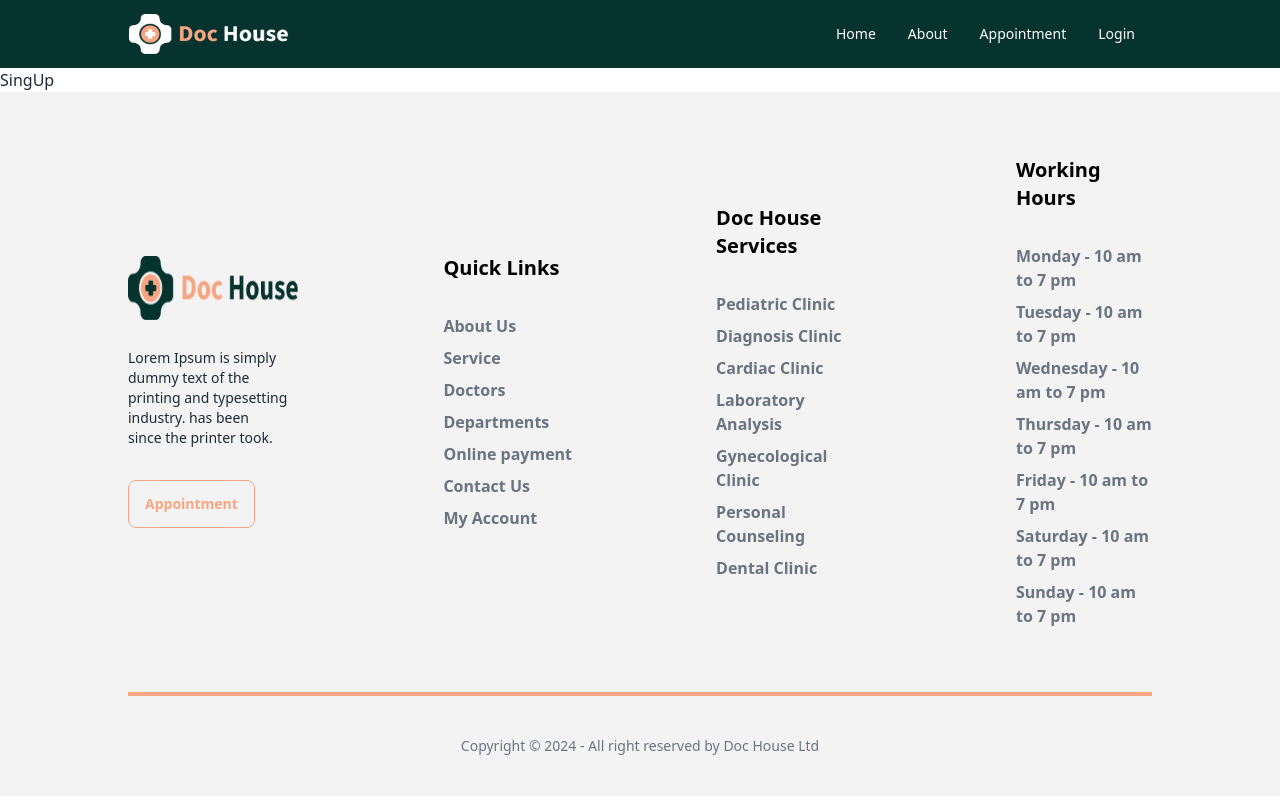
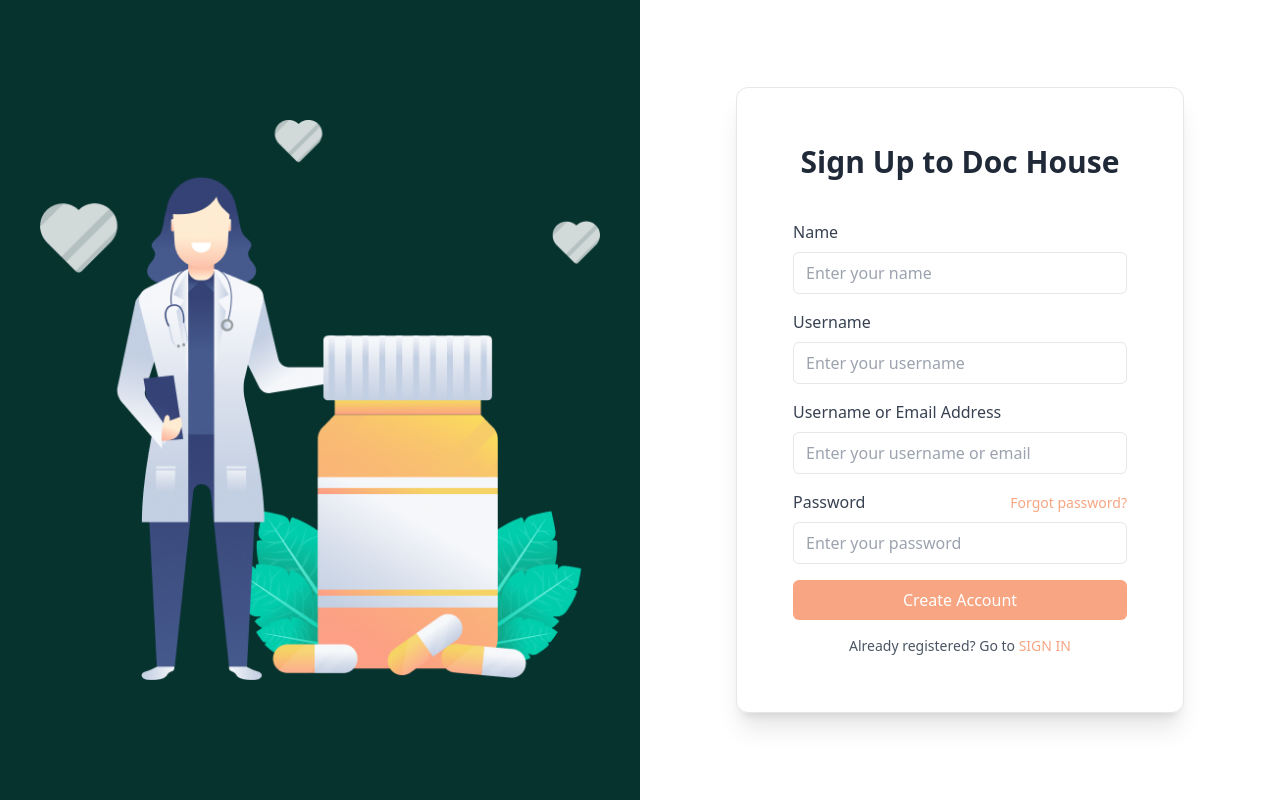
Before and after one commit to MASUMHD/Doctor_Appointment, a React (Vite) app: page /singUp in a window 1280 px wide. Built offline with nearby package versions, Linux system fonts and the light colour scheme.

Commit message:
add a sing in and sing up page and from creat

```diff
--- a/src/Component/Main.jsx
+++ b/src/Component/Main.jsx
@@ -1,13 +1,16 @@
-import { Outlet } from "react-router-dom";
+import { Outlet, useLocation } from "react-router-dom";
 import NavBar from "./SharePage/NavBar";
 import Footer from "./SharePage/Footer";
 
 const Main = () => {
+    const location = useLocation();
+    const noHeaderFooter = location.pathname.includes('/login') || location.pathname.includes('/singUp')
+
     return (
         <div>
-            <NavBar />
+            {!noHeaderFooter && <NavBar/>}
             <Outlet />
-            <Footer/>
+            {!noHeaderFooter && <Footer/>}
         </div>
     );
 };
--- a/src/Component/Pages/SingIn & Singup/SingIn.jsx
+++ b/src/Component/Pages/SingIn & Singup/SingIn.jsx
@@ -1,12 +1,90 @@
 import { Link } from "react-router-dom";
+import BackgroundImg from "../../../../public/image/Frame.png";
 
-const SingIn = () => {
-    return (
-        <div>
-            <h1>SingIn</h1>
-            <Link to="/singUp">SingUp</Link>
+const SignIn = () => {
+    const error = '';
+
+  return (
+    <div className="min-h-screen flex flex-col lg:flex-row ">
+      {/* Left Side with Image and Background */}
+      <div className="w-full lg:w-1/2 bg-[#07332F] flex justify-center items-center  relative">
+        <div className="">
+          <img
+            src={BackgroundImg}
+            alt="Background"
+            className=" object-cover w-full h-1/2 p-10"
+          />
         </div>
-    );
+      </div>
+
+      {/* Right Side with Form */}
+      <div className="w-full lg:w-1/2 flex justify-center items-center p-6 lg:p-0 ">
+        <div className="w-full max-w-md p-14 bg-white rounded-xl shadow-xl border">
+          <h2 className="text-2xl lg:text-3xl font-semibold text-center mb-10">
+            Sign in to Doc House
+          </h2>
+
+          <form >
+            <div className="mb-4">
+              <label htmlFor="email" className="block text-gray-700  mb-2">
+                Username or Email Address
+              </label>
+              <input
+                type="email"
+                id="email"
+                className="w-full px-3 py-2 border rounded-md focus:outline-none focus:ring-2 focus:ring-[#F7A582]"
+                placeholder="Enter your username or email"
+                aria-label="Email"
+              />
+            </div>
+            <div className="mb-4">
+              <div className="flex items-center justify-between mb-2">
+                <label htmlFor="password" className="block text-gray-700">
+                  Password
+                </label>
+                <div className="text-right">
+                  <Link to="" className="text-sm text-[#F7A582]">
+                    Forgot password?
+                  </Link>
+                </div>
+              </div>
+              <input
+                type="password"
+                id="password"
+                className="w-full px-3 py-2 border rounded-md focus:outline-none focus:ring-2 focus:ring-[#F7A582]"
+                placeholder="Enter your password"
+                aria-label="Password"
+              />
+            </div>
+
+            <button
+              type="submit"
+              className="w-full bg-[#F7A582] text-white py-2 rounded-md hover:bg-[#e6906b] transition duration-300"
+            >
+              Create Account
+            </button>
+
+            <div className="mb-2 mt-2">
+              {/* Display error message if validation fails */}
+              {error && (
+                <p className="text-red-500 text-center mb-4">hi{error}</p>
+              )}
+            </div>
+
+          </form>
+
+          <div className="mt-4 text-center">
+            <p className="text-sm text-gray-600">
+              Please register at first. Go to{" "}
+              <Link to="/singUp" className="text-[#F7A582] hover:underline">
+                SIGN UP
+              </Link>
+            </p>
+          </div>
+        </div>
+      </div>
+    </div>
+  );
 };
 
-export default SingIn;
+export default SignIn;
--- a/src/Component/Pages/SingIn & Singup/SingUp.jsx
+++ b/src/Component/Pages/SingIn & Singup/SingUp.jsx
@@ -1,10 +1,114 @@
+import { Link } from "react-router-dom";
+import BackgroundImg from "../../../../public/image/Frame.png";
 
 const SingUp = () => {
-    return (
-        <div>
-            <h1>SingUp</h1>
+  const error = "";
+
+  return (
+    <div className="min-h-screen flex flex-col lg:flex-row ">
+      {/* Left Side with Image and Background */}
+      <div className="w-full lg:w-1/2 bg-[#07332F] flex justify-center items-center  relative">
+        <div className="">
+          <img
+            src={BackgroundImg}
+            alt="Background"
+            className=" object-cover w-full h-1/2 p-10"
+          />
         </div>
-    );
+      </div>
+
+      {/* Right Side with Form */}
+      <div className="w-full lg:w-1/2 flex justify-center items-center p-6 lg:p-0 ">
+        <div className="w-full max-w-md p-14 bg-white rounded-xl shadow-xl border">
+          <h2 className="text-2xl lg:text-3xl font-semibold text-center mb-10">
+            Sign Up to Doc House
+          </h2>
+
+          <form>
+            <div className="mb-4">
+              <label htmlFor="name" className="block text-gray-700  mb-2">
+                Name
+              </label>
+              <input
+                type="text"
+                id="name"
+                className="w-full px-3 py-2 border rounded-md focus:outline-none focus:ring-2 focus:ring-[#F7A582]"
+                placeholder="Enter your name"
+                aria-label="name"
+              />
+            </div>
+            <div className="mb-4">
+              <label htmlFor="username" className="block text-gray-700  mb-2">
+                Username
+              </label>
+              <input
+                type="text"
+                id="username"
+                className="w-full px-3 py-2 border rounded-md focus:outline-none focus:ring-2 focus:ring-[#F7A582]"
+                placeholder="Enter your username"
+                aria-label="username"
+              />
+            </div>
+            <div className="mb-4">
+              <label htmlFor="email" className="block text-gray-700  mb-2">
+                Username or Email Address
+              </label>
+              <input
+                type="email"
+                id="email"
+                className="w-full px-3 py-2 border rounded-md focus:outline-none focus:ring-2 focus:ring-[#F7A582]"
+                placeholder="Enter your username or email"
+                aria-label="Email"
+              />
+            </div>
+            <div className="mb-4">
+              <div className="flex items-center justify-between mb-2">
+                <label htmlFor="password" className="block text-gray-700">
+                  Password
+                </label>
+                <div className="text-right">
+                  <Link to="" className="text-sm text-[#F7A582]">
+                    Forgot password?
+                  </Link>
+                </div>
+              </div>
+              <input
+                type="password"
+                id="password"
+                className="w-full px-3 py-2 border rounded-md focus:outline-none focus:ring-2 focus:ring-[#F7A582]"
+                placeholder="Enter your password"
+                aria-label="Password"
+              />
+            </div>
+
+            <button
+              type="submit"
+              className="w-full bg-[#F7A582] text-white py-2 rounded-md hover:bg-[#e6906b] transition duration-300"
+            >
+              Create Account
+            </button>
+
+            <div className="mb-2 mt-2">
+              {/* Display error message if validation fails */}
+              {error && (
+                <p className="text-red-500 text-center mb-4">hi{error}</p>
+              )}
+            </div>
+
+          </form>
+
+          <div className="mt-4 text-center">
+            <p className="text-sm text-gray-600">
+              Already registered? Go to{" "}
+              <Link to="/login" className="text-[#F7A582] hover:underline">
+                SIGN IN
+              </Link>
+            </p>
+          </div>
+        </div>
+      </div>
+    </div>
+  );
 };
 
 export default SingUp;
```
